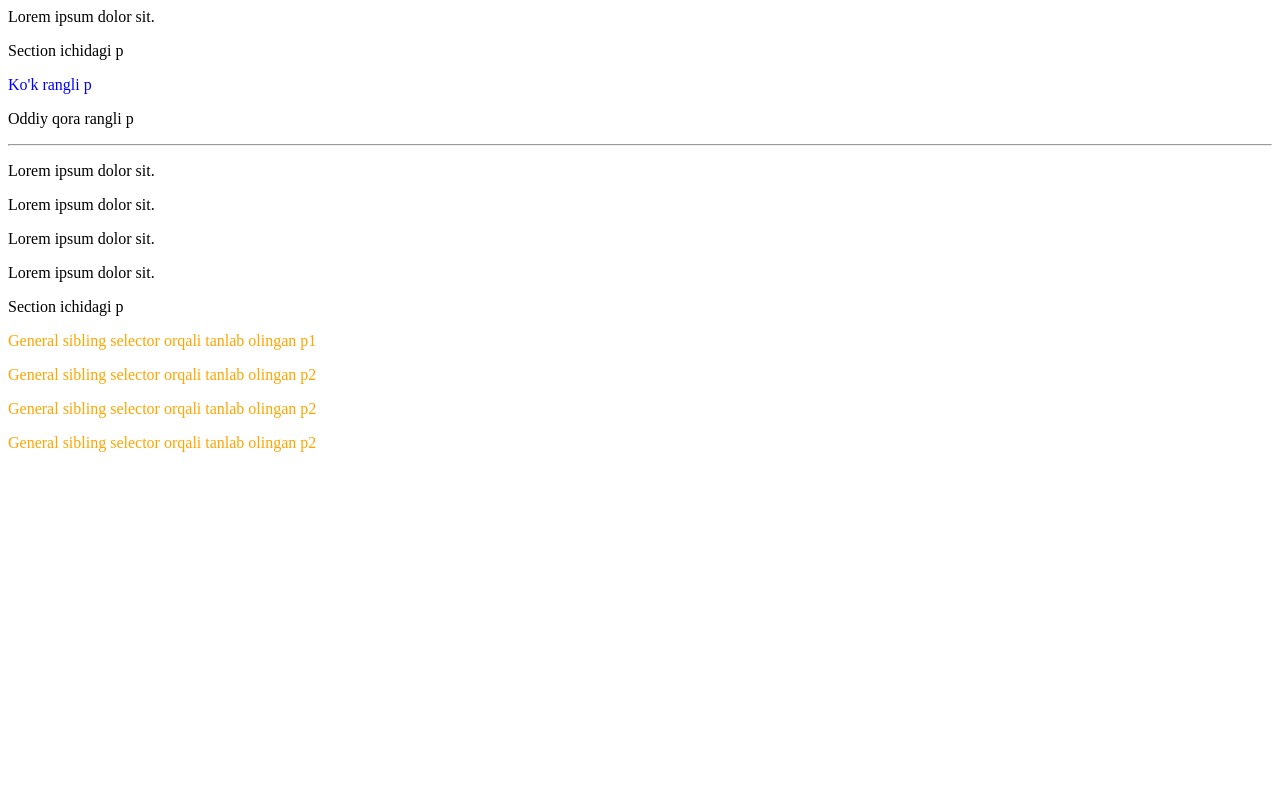
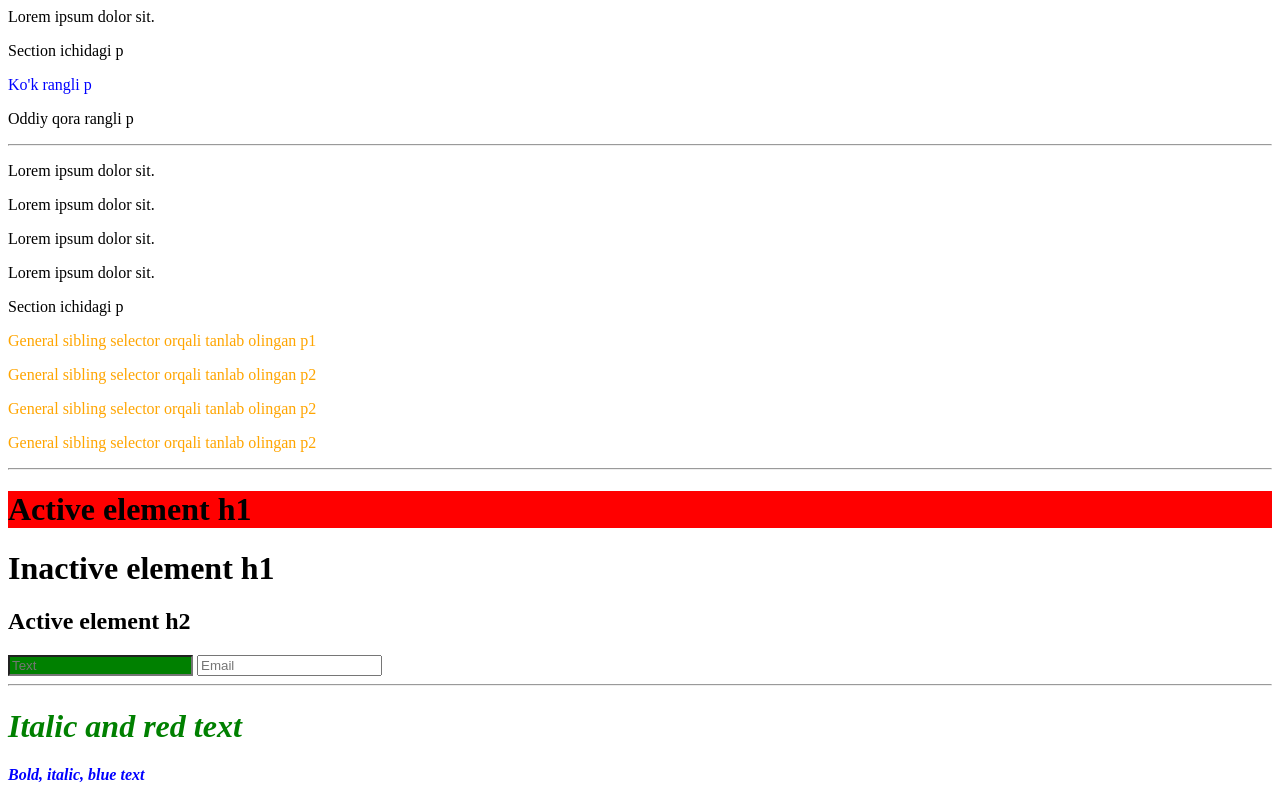
Before and after one commit to diyorbek0309/web-course, a plain HTML site: page 9-dars/index.html in a window 1280 px wide. Shown: the part 486-1286 px from the top of the page. Before the commit the page ends 954 px from the top, so only its background shows below. Drawn offline with Linux system fonts and the light colour scheme.

Commit message:
combined selectors and multiple classes

```diff
--- a/9-dars/index.html
+++ b/9-dars/index.html
@@ -5,6 +5,8 @@
 <!-- Child Selector - Farzand tanlab oluvchi -->
 <!-- Adjacent Sibling Selector - Qo'shni aka-uka tanlab oluvchi -->
 <!-- General Sibling Selector - Umumiy aka-uka tanlab oluvchi -->
+<!-- Combined Selectors - Birlashgan tanlab oluvchilar -->
+<!-- Multiple Classes - Murakkab klasslar -->
 <!DOCTYPE html>
 <html lang="en">
   <head>
@@ -64,5 +66,18 @@
       <p>General sibling selector orqali tanlab olingan p2</p>
       <p>General sibling selector orqali tanlab olingan p2</p>
     </div>
+    <hr />
+    <div class="combined_selectors">
+      <h1 class="active">Active element h1</h1>
+      <h1>Inactive element h1</h1>
+      <h2 class="active">Active element h2</h2>
+      <input type="text" placeholder="Text" />
+      <input type="email" placeholder="Email" />
+    </div>
+    <hr />
+    <div class="multiple_classes">
+      <h1 class="text-blue text-italic text-red">Italic and red text</h1>
+      <p class="text-italic text-bold text-blue">Bold, italic, blue text</p>
+    </div>
   </body>
 </html>
--- a/9-dars/style.css
+++ b/9-dars/style.css
@@ -54,3 +54,32 @@ div {
 .general div ~ p {
   color: orange;
 }
+
+/* Combined Selectors */
+
+.combined_selectors h1.active {
+  background-color: red;
+}
+
+.combined_selectors input[type="text"] {
+  background-color: green;
+}
+
+/* Multiple Classes */
+
+.text-italic {
+  font-style: italic;
+}
+
+.text-bold {
+  font-weight: bold;
+}
+
+.text-blue {
+  color: blue;
+}
+
+.text-red {
+  color: red;
+  color: green;
+}
```
